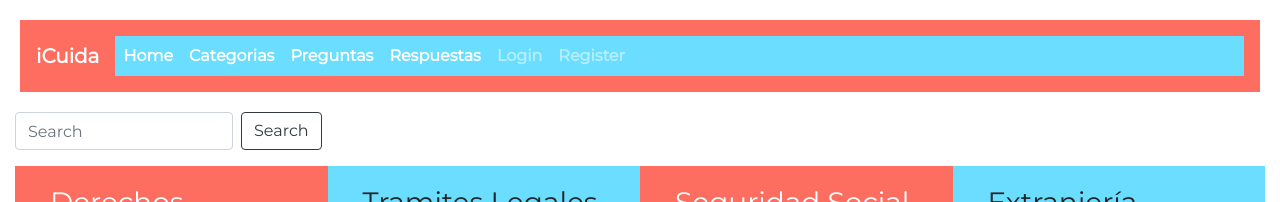
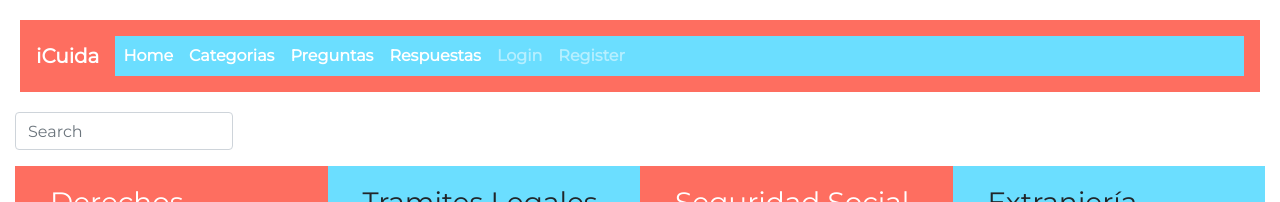
Before and after one commit to Iniciativa-Barcelona-Open-Data-I-iCuida/iCuida, a React (Create React App) app in the folder client/: page / in a window 1280 px wide. Shown: the top 202 px of the page. Built offline with nearby package versions, Linux system fonts and the light colour scheme; a web font is replaced by a local one.

Commit message:
del search  button

```diff
--- a/client/src/Component/Landing.js
+++ b/client/src/Component/Landing.js
@@ -11,7 +11,6 @@ export default class Landing extends Component {
                         <nav>
                             <form className="form-inline ml-auto">
                             <input type="text" className="form-control mr-sm-2" placeholder="Search"></input>
-                            <button type="submit" className="btn btn-outline-dark">Search</button>
                             </form>
                         </nav>
                     </div>
```
